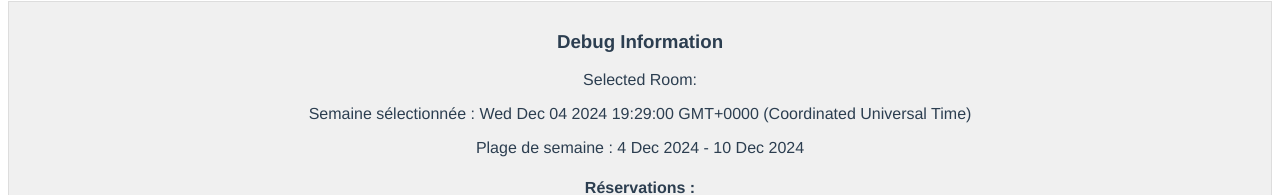
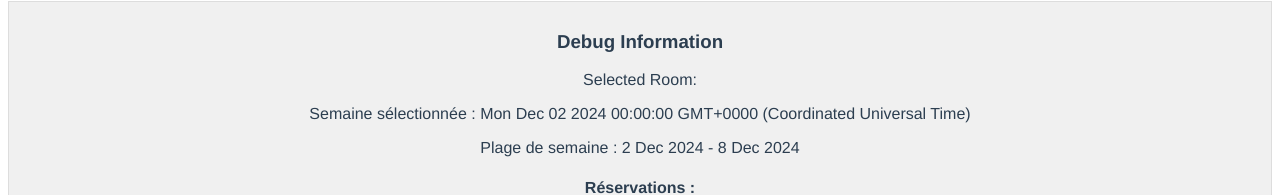
Before and after one commit to LionelB79/resa-frontend, a Vue app: page / in a window 1280 px wide. Shown: the part 753-948 px from the top of the page. Built offline with nearby package versions, Linux system fonts and the light colour scheme; no server answers.

Commit message:
correction de laffichage des dates des jours affichés

```diff
--- a/src/components/WeekScheduler.vue
+++ b/src/components/WeekScheduler.vue
@@ -61,7 +61,14 @@
 
 <script setup lang="ts">
 import { ref, computed, onMounted, watch } from "vue";
-import { addDays, format, parseISO, setHours, setMinutes } from "date-fns";
+import {
+  addDays,
+  format,
+  parseISO,
+  setHours,
+  setMinutes,
+  startOfWeek,
+} from "date-fns";
 import {
   CONSTANT_D_MMM_YYYY,
   CONSTANT_DAYS_OF_WEEK,
@@ -70,8 +77,8 @@ import { useRoomStore } from "@/stores/roomStore";
 import apiClient from "@/api/api";
 import { Booking } from "@/types/booking";
 
-// semaine sélectionnée (reactive)
-const selectedWeek = ref(new Date());
+// semaine sélectionnée (reactive), on l'initialise avec les jours correspondant aux date avec startOfWeek
+const selectedWeek = ref(startOfWeek(new Date(), { weekStartsOn: 1 }));
 const roomStore = useRoomStore();
 // ajout slots pour y attribuer les bookings récupérés pour la semaine
 const slots = ref<Booking[]>([]);
@@ -126,6 +133,7 @@ const goToNextWeek = () => {
 // Affichage jour num Mois exemple: Lundi-2 Dec
 const formatDayWithMonth = (dayIndex: number) => {
   const dayDate = addDays(selectedWeek.value, dayIndex);
+  console.log("dayDate", dayDate);
   return format(dayDate, "d MMM");
 };
 
```
